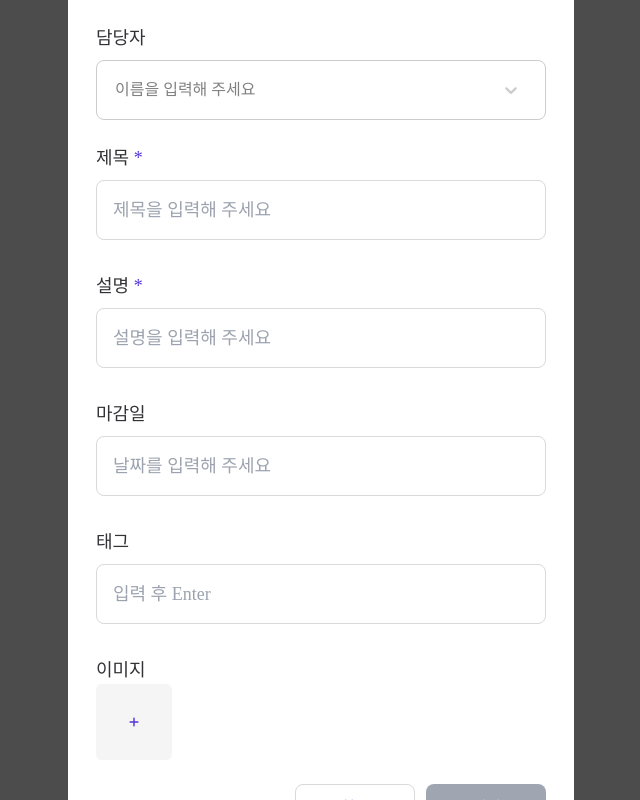
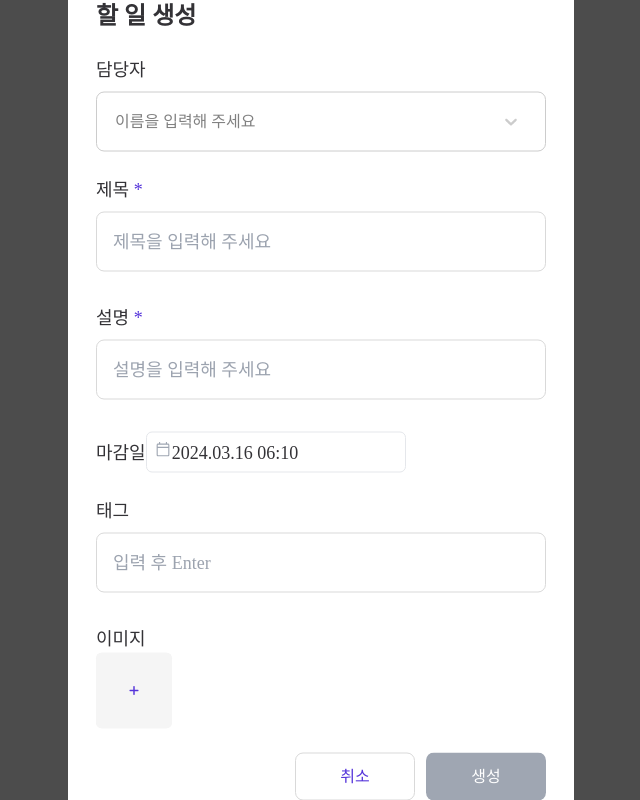
Before and after one commit to Codeit-FE3-Part3-team6-Taskify/Taskify, a Next.js app: page /test in a window 1280 px wide. Shown: the whole page, without its empty margins (319-959 px from the left). Built offline with nearby package versions, Linux system fonts and the light colour scheme; a web font is replaced by a local one.

Commit message:
✨ : 마감 날짜 선택 컴포넌트 추가

```diff
--- a/package.json
+++ b/package.json
@@ -13,6 +13,7 @@
     "axios": "^1.6.7",
     "next": "14.1.3",
     "react": "^18",
+    "react-datepicker": "^6.3.0",
     "react-dom": "^18",
     "react-redux": "^9.1.0",
     "react-select": "^5.8.0"
--- /dev/null
+++ b/src/components/CustomDatePicker/CustomDatePicker.jsx
@@ -0,0 +1,28 @@
+import React, { useState } from 'react';
+import Image from 'next/image';
+import DatePicker from 'react-datepicker';
+import 'react-datepicker/dist/react-datepicker.css';
+
+import { CalendarIcon } from '../../../public/images';
+
+export default function CustomDatePicker() {
+  const [selectedDate, setSelectedDate] = useState(new Date());
+
+  //   const handleColor = (time) => {
+  //     return time.getHours() > 12 ? 'text-success' : 'text-error';
+  //   };
+  return (
+    <DatePicker
+      showIcon
+      showTimeSelect
+      dateFormat="yyyy.MM.dd HH:mm"
+      shouldCloseOnSelect
+      selected={selectedDate}
+      onChange={(date) => setSelectedDate(date)}
+      icon={<Image src={CalendarIcon} alt="calendar" />}
+      placeholderText="날짜를 입력해 주세요"
+      //   timeClassName={handleColor}
+      className="w-full  py-[15px] px-4 bg-white border border-gray-D9D9D9 rounded-md p-2 focus:outline-none focus:border-violet_5534DA"
+    />
+  );
+}
--- a/src/components/Dashboard/CreateTodoModal.jsx
+++ b/src/components/Dashboard/CreateTodoModal.jsx
@@ -1,13 +1,17 @@
 import { useState } from 'react';
+
 import Modal from '../Modal/Modal';
+
 import UserInformationInput from '../SignInput/UserInformationInput';
 import CtaDefault from '@/components/Buttons/CtaDefault/CtaDefault';
 import Avatar from '../Avatar/Avatar';
 import SelectMenu from '../SelectMenu/SelectMenu';
+import CustomDatePicker from '../CustomDatePicker/CustomDatePicker';
 import FileUpload from '../FileUpload/FileUpload';
+
 import { axiosPostFormData } from '@/features/axios';
 
-// Todo(조예진) : 이미지업로드, 태그 추가, date-picker
+// Todo(조예진) :  태그 추가, date-picker
 export default function CreateTodoModal({ onClose }) {
   const [formValues, setFormValues] = useState({
     assigneeUserId: 0,
@@ -50,7 +54,7 @@ export default function CreateTodoModal({ onClose }) {
     control: (provided, state) => ({
       ...provided,
       width: '100%',
-      height: '60px',
+      height: '100%',
       borderRadius: '8px',
       padding: '11px 16px',
       fontSize: '16px',
@@ -79,14 +83,22 @@ export default function CreateTodoModal({ onClose }) {
   );
   const getOptionValue = (option) => option.value;
 
+  const [selectedDate, setSelectedDate] = useState(null);
+
   const disabled = Object.values(formValues).every((value) => !!value);
 
   return (
     <Modal onClose={onClose}>
+      <div>
+        {selectedDate && (
+          <p>You selected: {selectedDate.toLocaleDateString()}</p>
+        )}
+      </div>
       <div className="flex flex-col items-start py-7 px-5 md:py-8 md:px-7 gap-6 text-base md:text-lg font-medium text-black_333236 w-[327px] md:w-[506px] ">
         <div className="text-xl md:text-2xl font-bold ">할 일 생성</div>
         <div className="w-full">
           <div className="mb-2">담당자</div>
+
           <SelectMenu
             options={options}
             customStyles={customStyles}
@@ -107,7 +119,7 @@ export default function CreateTodoModal({ onClose }) {
         </div>
         <div className="w-full">
           <span>마감일</span>
-          <UserInformationInput placeholder="날짜를 입력해 주세요" />
+          <CustomDatePicker />
         </div>
         <div className="w-full">
           <span>태그</span>
```
Also changed, not shown: 1 other file (tests, documents, lock files or other folders).
